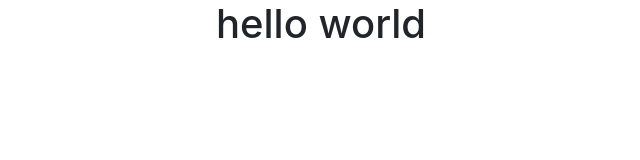
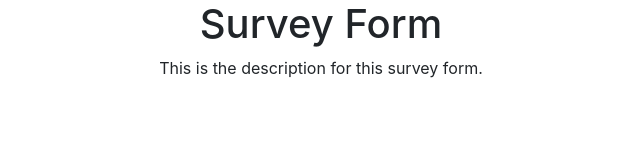
Before and after one commit to timothywilkins/survey-form, a plain HTML site: page index.html in a window 1280 px wide. Shown: the whole page, without its empty margins (319-959 px from the left). Drawn offline with nearby package versions, Linux system fonts and the light colour scheme.

Commit message:
Add h1 title, p description, center both

```diff
--- a/index.html
+++ b/index.html
@@ -7,7 +7,8 @@
     <link rel="stylesheet" href="https://stackpath.bootstrapcdn.com/bootstrap/4.1.3/css/bootstrap.min.css">
   </head>
   <body>
-  <h1 class="text-center">hello world</h1>
+  <h1 class="text-center" id="title">Survey Form</h1>
+  <p class="text-center" id="description">This is the description for this survey form.</p>
 
 
   </body>
```
